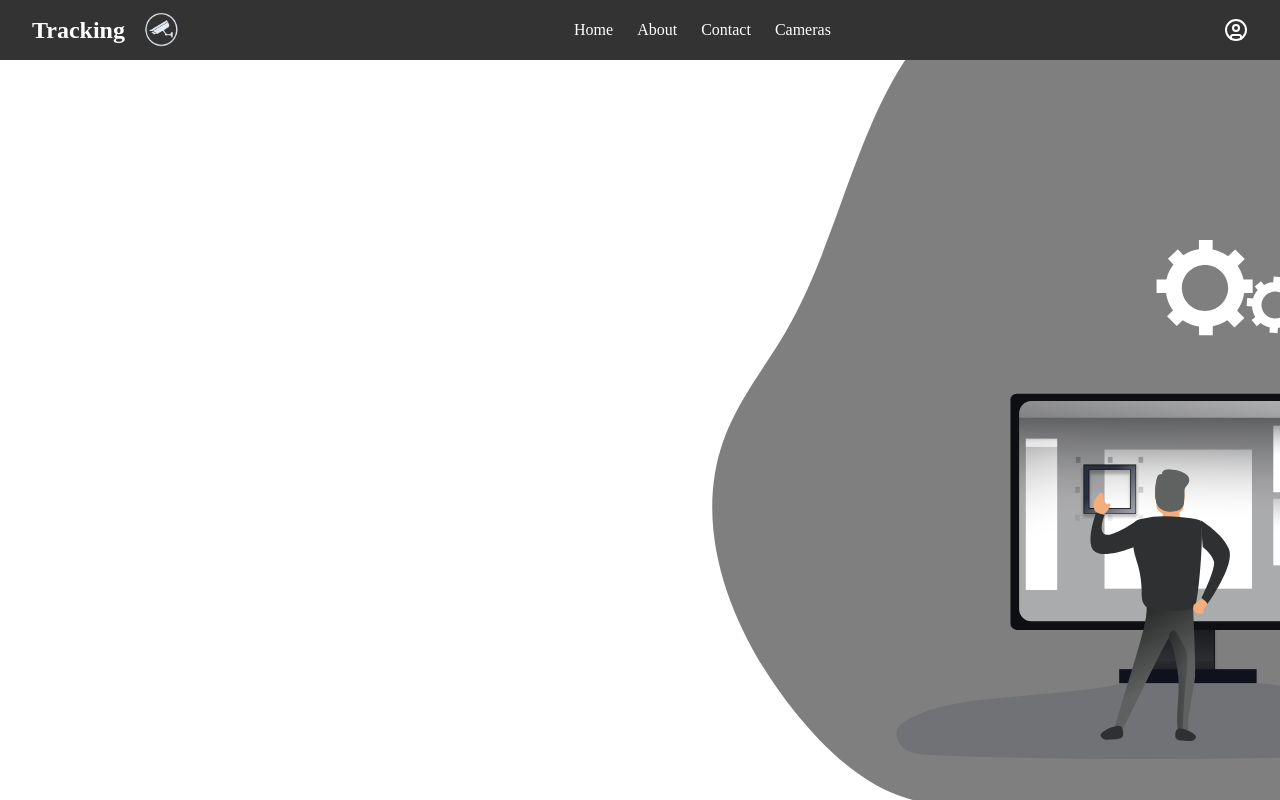
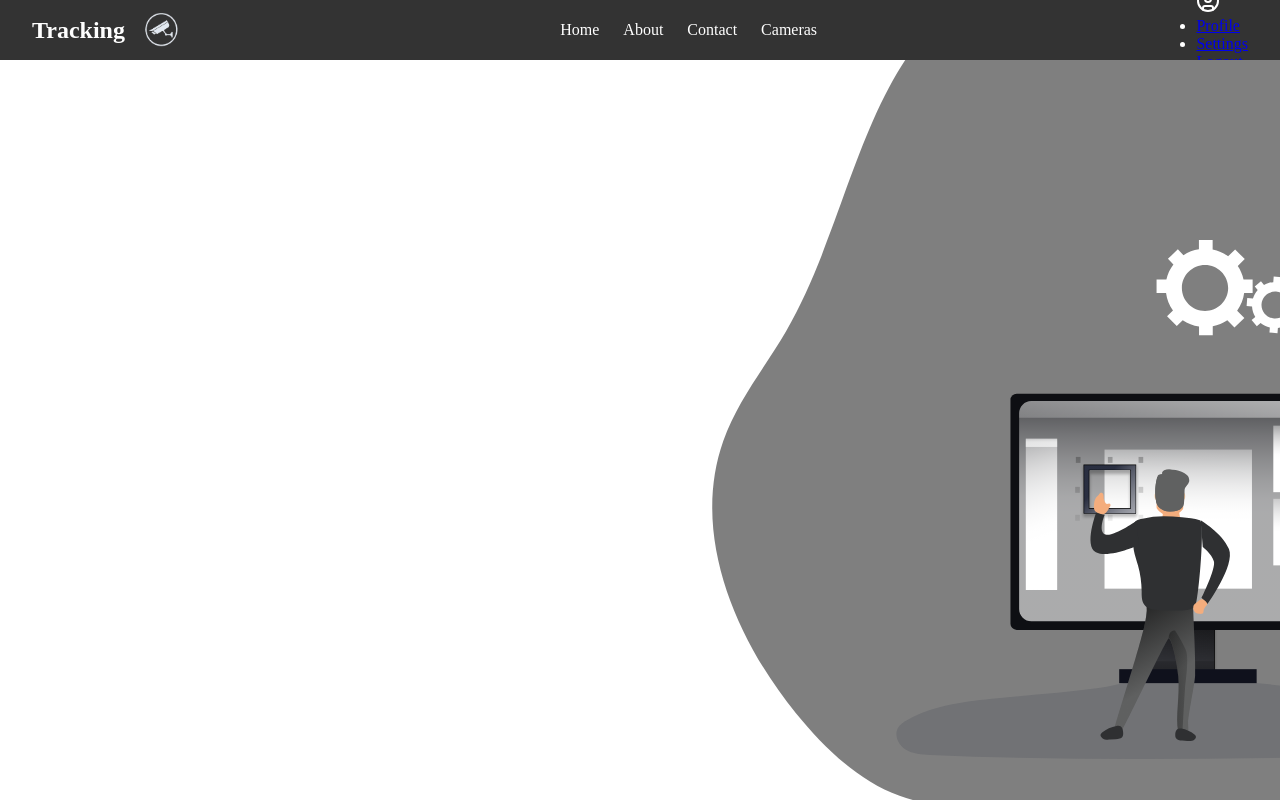
Before and after one commit to PI-Tracking/frontend, a React (Vite) app: page / in a window 1280 px wide. Both pictures are taken after a click on the icon 1235 px from the left and 30 px from the top of the page. Shown: the top 800 px of the page. Built offline with nearby package versions, Linux system fonts and the light colour scheme.

Commit message:
How dafuq do you do a modal dropdown

```diff
--- a/src/components/Navbar/index.tsx
+++ b/src/components/Navbar/index.tsx
@@ -2,8 +2,15 @@ import { Link } from "react-router-dom";
 import { UserCircle } from "lucide-react";
 import "./navbar.css";
 import logo from "@assets/logo.png";
+import { useState } from "react";
 
 function Navbar() {
+  const [isProfileMenuOpen, setIsProfileMenuOpen] = useState(false);
+
+  const toggleProfileMenu = () => {
+    setIsProfileMenuOpen(prevState => !prevState);
+  };
+
   return (
     <nav className="navbar">
       <Link to="/" className="navbar-logo-container">
@@ -37,7 +44,27 @@ function Navbar() {
         </li>
       </ul>
 
-      <UserCircle className="navbar-profile" />
+      <div className="navbar-profile-container">
+        <UserCircle
+          className={`navbar-profile ${isProfileMenuOpen ? "active" : ""}`}
+          onClick={toggleProfileMenu}
+        />
+        {isProfileMenuOpen && (
+          <div className="navbar-profile-menu">
+            <ul>
+              <li>
+                <Link to="/profile">Profile</Link>
+              </li>
+              <li>
+                <Link to="/settings">Settings</Link>
+              </li>
+              <li>
+                <Link to="/logout">Logout</Link>
+              </li>
+            </ul>
+          </div>
+        )}
+      </div>
     </nav>
   );
 }
```
